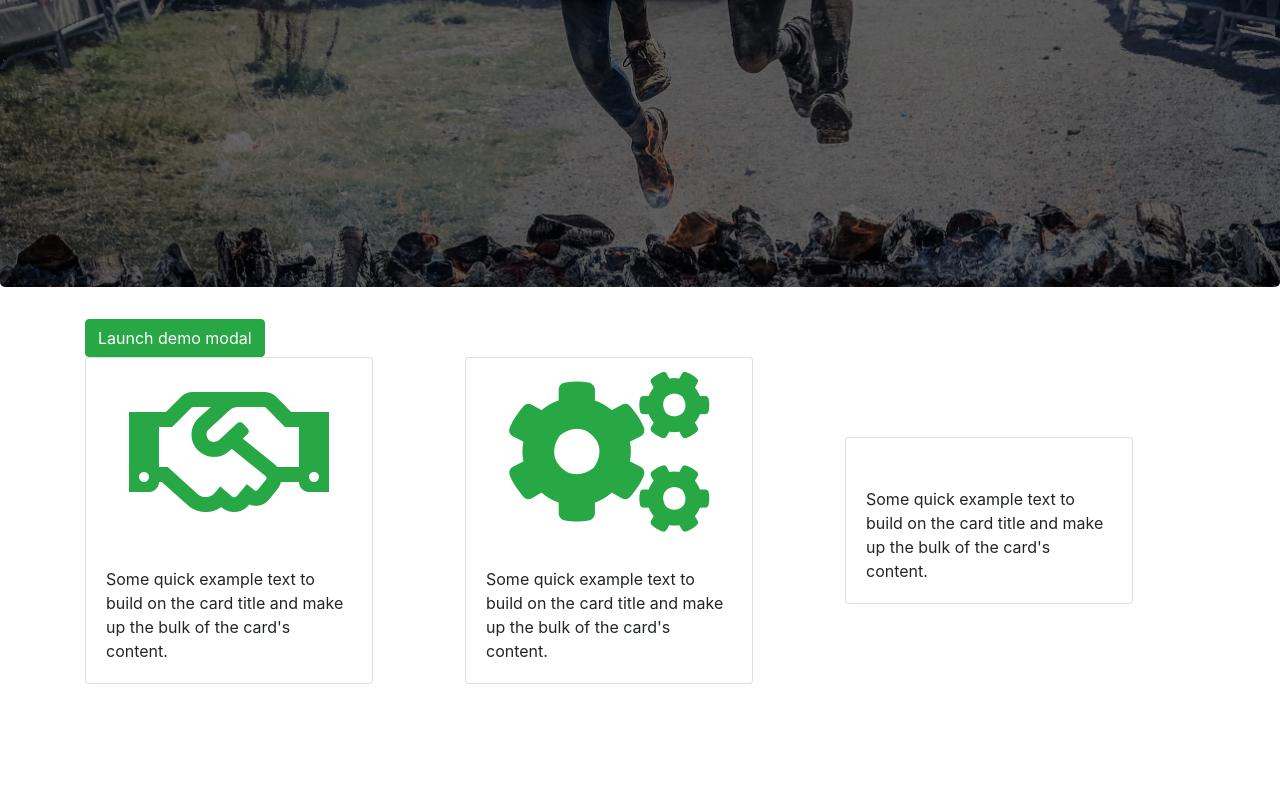
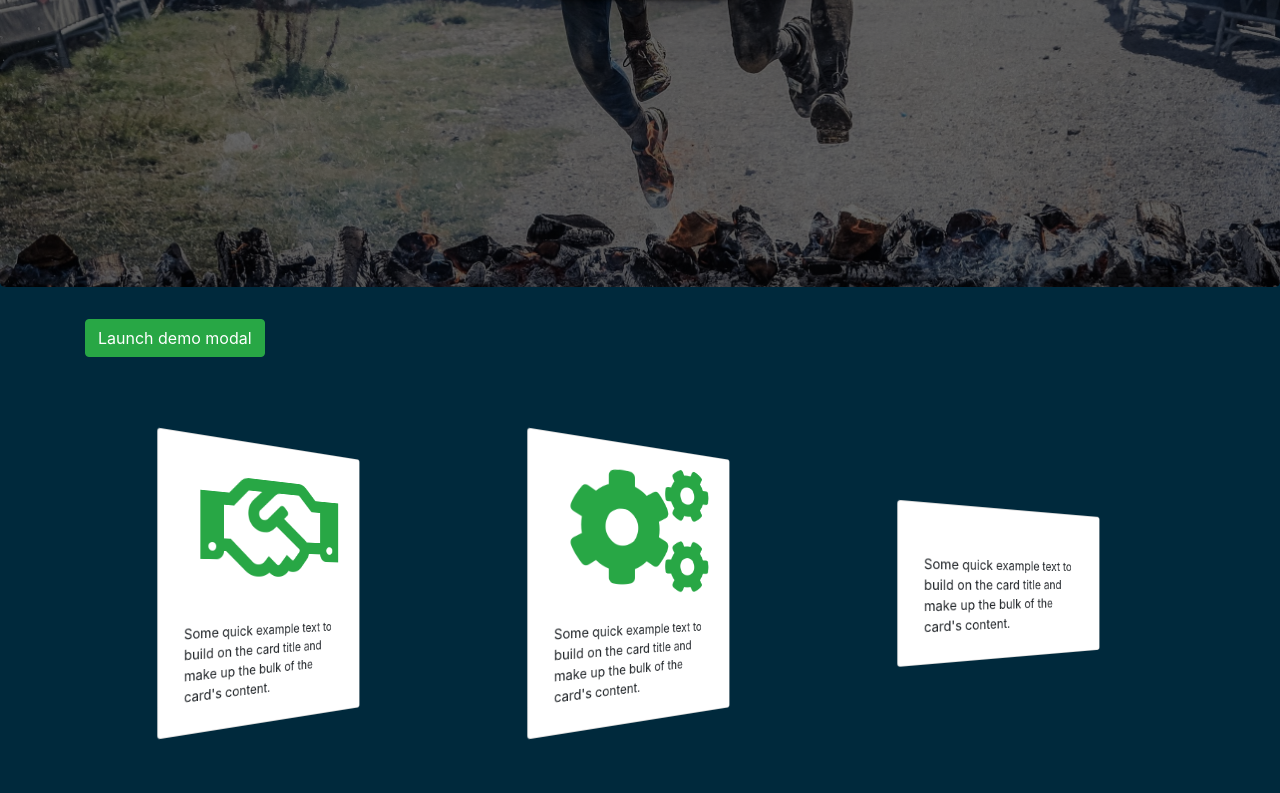
Before and after one commit to sarthakg043/Birthday-Twin, a plain HTML site: page index.html in a window 1280 px wide. Shown: the part 513-1306 px from the top of the page. Before the commit the page ends 1197 px from the top, so only its background shows below. Drawn offline with nearby package versions, Linux system fonts and the light colour scheme.

Commit message:
Birthday Twin v1.2

```diff
--- a/index.html
+++ b/index.html
@@ -104,8 +104,8 @@
 			</div>
 
 			<!-- About -->
-			<div class="row align-items-center content">
-				<div class="col-md-4">
+			<div id="content" class="row align-items-center">
+				<div class="col-md-6 col-lg-4">
 					<div class="card" style="width: 18rem;">
 						<i class="far fa-handshake text-success card-img-top"></i>
 						<div class="card-body">
@@ -114,7 +114,7 @@
 					</div>
 				</div>
 
-				<div class="col-md-4">
+				<div class="col-md-6 col-lg-4">
 					<div class="card" style="width: 18rem;">
 						<i class="fas fa-cogs text-success card-img-top"></i>
 						<div class="card-body">
@@ -123,7 +123,7 @@
 					</div>
 				</div>
 
-				<div class="col-md-4">
+				<div class="col-md-6 col-lg-4">
 					<div class="card" style="width: 18rem;">
 						<i class="text-success card-img-top"></i>
 						<div class="card-body">
--- a/style.css
+++ b/style.css
@@ -3,6 +3,9 @@
 
 html{
     scroll-behavior: smooth;
+}
+body{
+    background: #00293c;
 }
 
 /*Navbar*/
@@ -25,13 +28,17 @@ html{
     padding: 10px;
     max-width: 200px;
     transition: .3s;
+    transform-style: preserve-3d;
+    transform: scale(.8,.8);
 }
 #main_navbar .nav-link:hover{
     background: #28c7458f;
+    transform: scale(1,1);
 }
 #main_navbar .active>.nav-link{
     font-weight: 500;
     background: #28a745f6;
+    transform: scale(1,1);
 }
 .dropdown-menu{
     border-radius: 10px;
@@ -115,17 +122,31 @@ button:focus{
                 0px 8px 13px rgba(0,0,0,.1),
                 0px 18px 23px rgba(0,0,0,.1);
 }
-.jumbotron .container .btn:hover{
-    color: #28c745;
+.jumbotron .container .btn:active{
+    border: 0;
+    color: #0090ff;
     border-color: transparent;
     text-shadow: 0px 4px 3px rgba(0,0,0,.4),
                 0px 8px 13px rgba(0,0,0,.1),
                 0px 18px 23px rgba(0,0,0,.1);
     box-shadow: none;
 }
-.jumbotron .container .btn:active{
-    border: 0;
-    color: #0090ff;
+
+#content{
+    margin: 20px auto;
+    justify-content: center;
+    align-items: center;
+}
+
+.card{
+    margin: 10% auto;
+    padding: 10px;
+    transform-style: preserve-3d;
+    transform: perspective(500px) rotateY(30deg) scale(.8,.8);
+    transition: 2s;
+}
+.card:hover{
+    transform: perspective(500px) rotateY(0deg) scale(1.2,1.2);
 }
 
 .card i{
```
